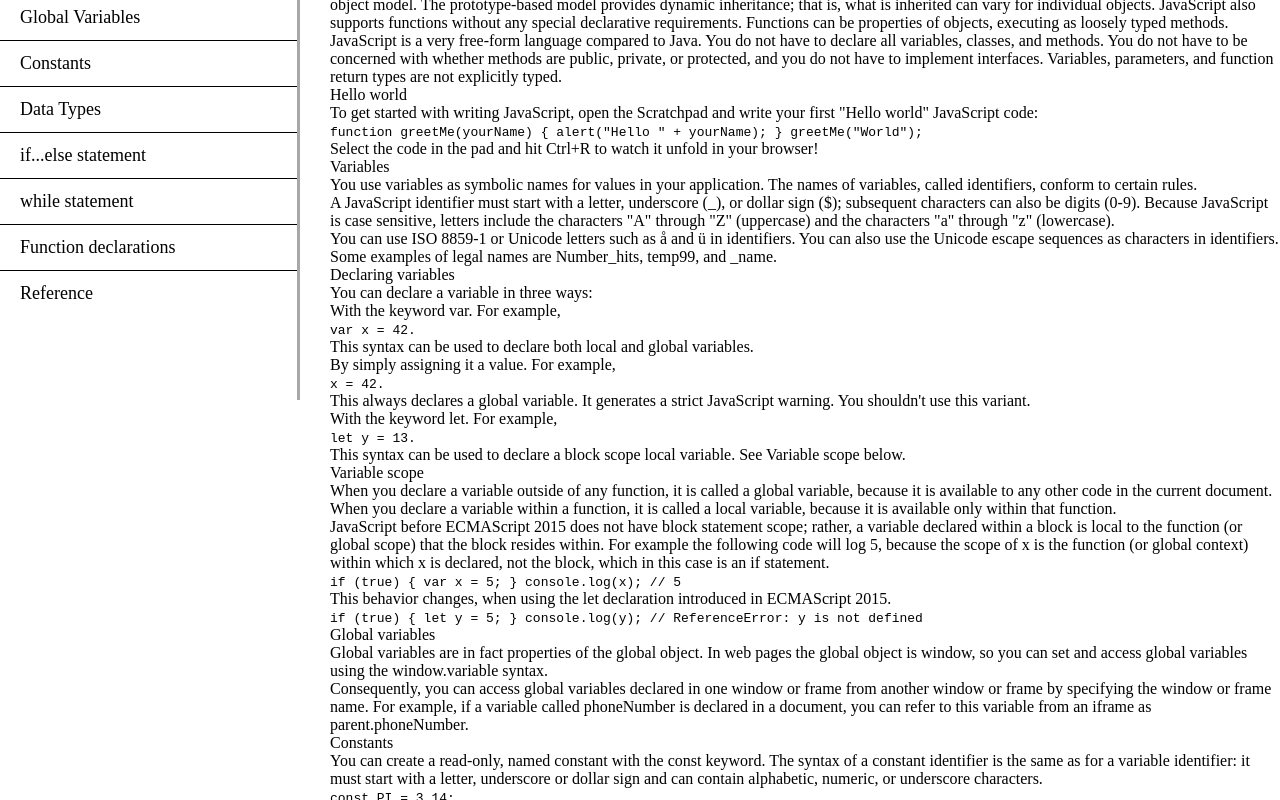
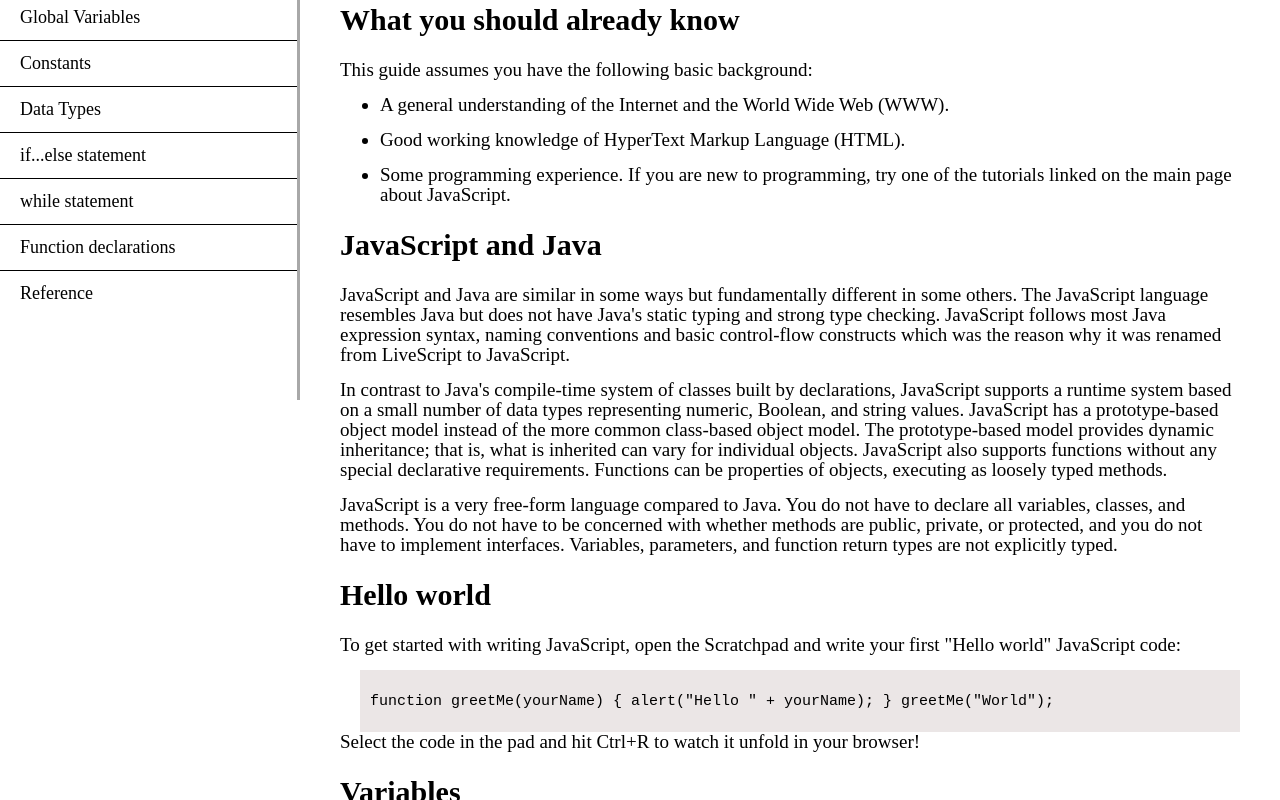
Before and after one commit to Leedukas/technical-documentation, a plain HTML site: page index.html in a window 1280 px wide. Shown: the part 400-1200 px from the top of the page. Drawn offline with Linux system fonts and the light colour scheme.

Commit message:
added text formatting

```diff
--- a/index.css
+++ b/index.css
@@ -30,5 +30,31 @@
   font-size: 18px;
 }
 #main-doc {
-  margin-left: 330px;
+  margin-left: 300px;
+  font-size: 19px;
+  line-height: 20px;
+  padding-top: 30px;
 }
+.section-header {
+  font-size: 30px;
+  font-weight: 600;
+  padding-bottom: 30px;
+}
+.main-section {
+  padding: 15px 40px 0px 40px;
+}
+ul {
+  margin-left: 40px;
+}
+li {
+  padding-bottom: 15px;
+}
+p {
+  padding-bottom: 15px;
+}
+.code-div {
+  background-color: rgb(235, 230, 230);
+  font-size: 15px;
+  padding: 20px 20px 20px 10px;
+  margin-left: 20px;
+}
--- a/index.html
+++ b/index.html
@@ -7,10 +7,10 @@
     <title>Technical Documentation Page</title>
     <link rel="stylesheet" href="index.css" />
   </head>
-  <body id="body">
+  <body>
     <main id="main-doc">
       <section class="main-section" id="introduction">
-        <header>Introduction</header>
+        <header class="section-header">Introduction</header>
 
         <p>
           JavaScript is a cross-platform, object-oriented scripting language. It
@@ -46,7 +46,7 @@
       </section>
 
       <section class="main-section" id="what_you_should_already_know">
-        <header>What you should already know</header>
+        <header class="section-header">What you should already know</header>
 
         <p>This guide assumes you have the following basic background:</p>
         <ul>
@@ -62,7 +62,7 @@
         </ul>
       </section>
       <section class="main-section" id="javascript_and_java">
-        <header>JavaScript and Java</header>
+        <header class="section-header">JavaScript and Java</header>
 
         <p>
           JavaScript and Java are similar in some ways but fundamentally
@@ -94,23 +94,24 @@
         </p>
       </section>
       <section class="main-section" id="hello_world">
-        <header>Hello world</header>
+        <header class="section-header">Hello world</header>
         <p>
           To get started with writing JavaScript, open the Scratchpad and write
           your first "Hello world" JavaScript code:
         </p>
+        <div class="code-div">
           <code>
             function greetMe(yourName) { alert("Hello " + yourName); }
             greetMe("World");
           </code>
-
+        </div>
         <p>
           Select the code in the pad and hit Ctrl+R to watch it unfold in your
           browser!
         </p>
       </section>
       <section class="main-section" id="variables">
-        <header>Variables</header>
+        <header class="section-header">Variables</header>
 
         <p>
           You use variables as symbolic names for values in your application.
@@ -133,31 +134,31 @@
         </p>
       </section>
       <section class="main-section" id="declaring_variables">
-        <header>Declaring variables</header>
+        <header class="section-header">Declaring variables</header>
         <p>You can declare a variable in three ways:</p>
 
         <p>With the keyword var. For example,</p>
-        <code>var x = 42.</code>
+        <div class="code-div"><code>var x = 42.</code></div>
         <p>
           This syntax can be used to declare both local and global variables.
         </p>
 
         <p>By simply assigning it a value. For example,</p>
-        <code>x = 42.</code>
+        <div class="code-div"><code>x = 42.</code></div>
         <p>
           This always declares a global variable. It generates a strict
           JavaScript warning. You shouldn't use this variant.
         </p>
 
         <p>With the keyword let. For example,</p>
-        <code>let y = 13.</code>
+        <div class="code-div"><code>let y = 13.</code></div>
         <p>
           This syntax can be used to declare a block scope local variable. See
           Variable scope below.
         </p>
       </section>
       <section class="main-section" id="variable_scope">
-        <header>Variable scope</header>
+        <header class="section-header">Variable scope</header>
 
         <p>
           When you declare a variable outside of any function, it is called a
@@ -175,19 +176,23 @@
           global context) within which x is declared, not the block, which in
           this case is an if statement.
         </p>
+        <div class="code-div">
           <code>if (true) { var x = 5; } console.log(x); // 5</code>
+        </div>
 
         <p>
           This behavior changes, when using the let declaration introduced in
           ECMAScript 2015.
         </p>
+        <div class="code-div">
           <code>
             if (true) { let y = 5; } console.log(y); // ReferenceError: y is not
             defined
           </code>
+        </div>
       </section>
       <section class="main-section" id="global_variables">
-        <header>Global variables</header>
+        <header class="section-header">Global variables</header>
 
         <p>
           Global variables are in fact properties of the global object. In web
@@ -204,7 +209,7 @@
         </p>
       </section>
       <section class="main-section" id="constants">
-        <header>Constants</header>
+        <header class="section-header">Constants</header>
 
         <p>
           You can create a read-only, named constant with the const keyword. The
@@ -212,7 +217,7 @@
           identifier: it must start with a letter, underscore or dollar sign and
           can contain alphabetic, numeric, or underscore characters.
         </p>
-        <code>const PI = 3.14;</code>
+        <div class="code-div"><code>const PI = 3.14;</code></div>
 
         <p>
           A constant cannot change value through assignment or be re-declared
@@ -229,20 +234,25 @@
           You cannot declare a constant with the same name as a function or
           variable in the same scope. For example:
         </p>
+        <div class="code-div">
           <code>
-          // THIS WILL CAUSE AN ERROR function f() {}; const f = 5; // THIS WILL
-          CAUSE AN ERROR ALSO function f() { const g = 5; var g; //statements }
+            // THIS WILL CAUSE AN ERROR function f() {}; const f = 5; // THIS
+            WILL CAUSE AN ERROR ALSO function f() { const g = 5; var g;
+            //statements }
           </code>
+        </div>
         <p>
           However, object attributes are not protected, so the following
           statement is executed without problems.
         </p>
+        <div class="code-div">
           <code>
             const MY_OBJECT = {"key": "value"}; MY_OBJECT.key = "otherValue";
           </code>
+        </div>
       </section>
       <section class="main-section" id="data_types">
-        <header>Data types</header>
+        <header class="section-header">Data types</header>
 
         <p>The latest ECMAScript standard defines seven data types:</p>
         <ul>
@@ -273,13 +283,15 @@
         </p>
       </section>
       <section class="main-section" id="if_else_statement">
-        <header>if...else statement</header>
+        <header class="section-header">if...else statement</header>
         <p>
           Use the if statement to execute a statement if a logical condition is
           true. Use the optional else clause to execute a statement if the
           condition is false. An if statement looks as follows:
         </p>
+        <div class="code-div">
           <code>if (condition) { statement_1; } else { statement_2; }</code>
+        </div>
         <p>
           condition can be any expression that evaluates to true or false. See
           Boolean for an explanation of what evaluates to true and false. If
@@ -292,10 +304,13 @@
           You may also compound the statements using else if to have multiple
           conditions tested in sequence, as follows:
         </p>
+        <div class="code-div">
           <code>
-          if (condition_1) { statement_1; } else if (condition_2) { statement_2;
-          } else if (condition_n) { statement_n; } else { statement_last; }
+            if (condition_1) { statement_1; } else if (condition_2) {
+            statement_2; } else if (condition_n) { statement_n; } else {
+            statement_last; }
           </code>
+        </div>
         <p>
           In the case of multiple conditions only the first logical condition
           which evaluates to true will be executed. To execute multiple
@@ -303,32 +318,38 @@
           general, it's good practice to always use block statements, especially
           when nesting if statements:
         </p>
+        <div class="code-div">
           <code>
             if (condition) { statement_1_runs_if_condition_is_true;
             statement_2_runs_if_condition_is_true; } else {
             statement_3_runs_if_condition_is_false;
             statement_4_runs_if_condition_is_false; }
           </code>
+        </div>
         <p>
           It is advisable to not use simple assignments in a conditional
           expression, because the assignment can be confused with equality when
           glancing over the code. For example, do not use the following code:
         </p>
+        <div class="code-div">
           <code>if (x = y) { /* statements here */ }</code>
+        </div>
         <p>
           If you need to use an assignment in a conditional expression, a common
           practice is to put additional parentheses around the assignment. For
           example:
         </p>
+        <div class="code-div">
           <code>if ((x = y)) { /* statements here */ }</code>
+        </div>
       </section>
       <section class="main-section" id="while_statement">
-        <header>while statement</header>
+        <header class="section-header">while statement</header>
         <p>
           A while statement executes its statements as long as a specified
           condition evaluates to true. A while statement looks as follows:
         </p>
-        <code>while (condition) statement</code>
+        <div class="code-div"><code>while (condition) statement</code></div>
         <p>
           If the condition becomes false, statement within the loop stops
           executing and control passes to the statement following the loop.
@@ -350,7 +371,9 @@
         <p>
           The following while loop iterates as long as n is less than three:
         </p>
+        <div class="code-div">
           <code>var n = 0; var x = 0; while (n < 3) { n++; x += n; }</code>
+        </div>
 
         <p>
           With each iteration, the loop increments n and adds that value to x.
@@ -367,7 +390,7 @@
         </p>
       </section>
       <section class="main-section" id="function_declarations">
-        <header>Function declarations</header>
+        <header class="section-header">Function declarations</header>
         <p>
           A function definition (also called a function declaration, or function
           statement) consists of the function keyword, followed by:
@@ -387,7 +410,9 @@
           For example, the following code defines a simple function named
           square:
         </p>
+        <div class="code-div">
           <code>function square(number) { return number * number; }</code>
+        </div>
 
         <p>
           The function square takes one argument, called number. The function
@@ -395,7 +420,7 @@
           function (that is, number) multiplied by itself. The return statement
           specifies the value returned by the function.
         </p>
-        <code>return number * number;</code>
+        <div class="code-div"><code>return number * number;</code></div>
 
         <p>
           Primitive parameters (such as a number) are passed to functions by
@@ -405,7 +430,7 @@
         </p>
       </section>
       <section class="main-section" id="reference">
-        <header>Reference</header>
+        <header class="section-header">Reference</header>
 
         <p>All the documentation in this page is taken from MDN</p>
       </section>
```
Lines whose indentation alone changed are shown as unchanged.
